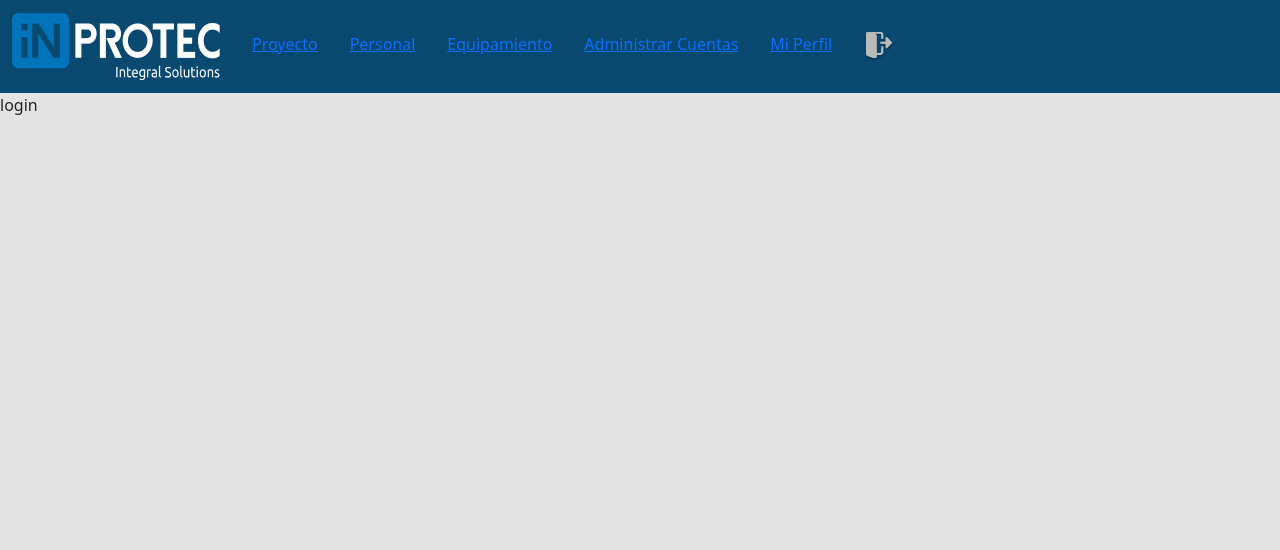
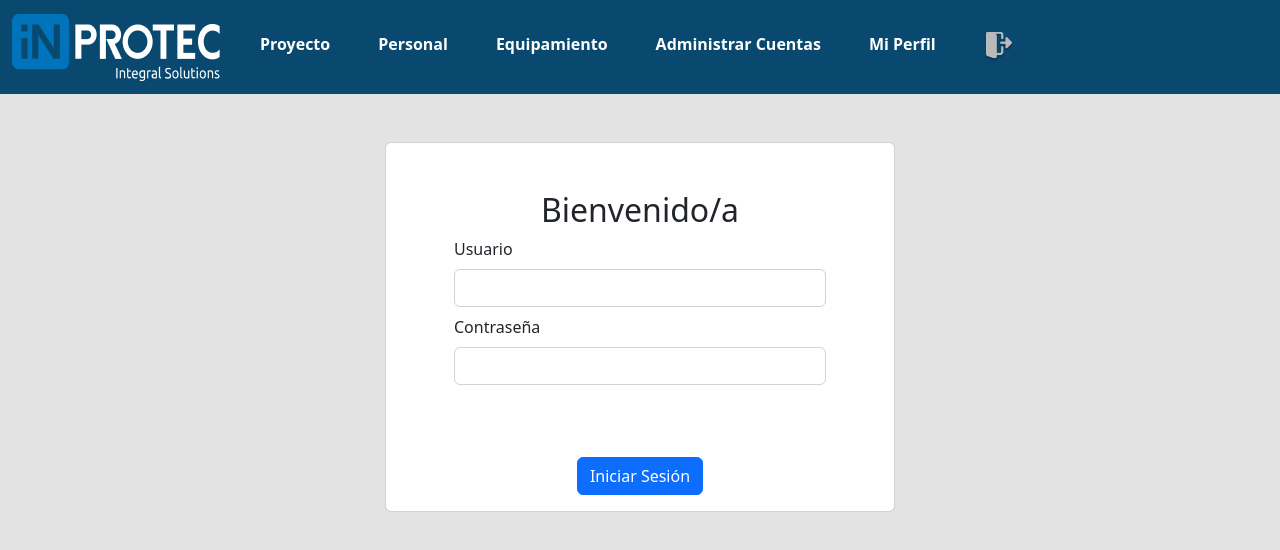
Before and after one commit to InprotecChile/Proyecto-HSE, a JavaScript app in the folder client/: page /login in a window 1280 px wide. Shown: the top 550 px of the page. Built offline with nearby package versions, Linux system fonts and the light colour scheme.

Commit message:
login + cambios menores

```diff
--- a/client/package.json
+++ b/client/package.json
@@ -7,6 +7,7 @@
     "@testing-library/react": "^13.4.0",
     "@testing-library/user-event": "^13.5.0",
     "bootstrap": "^5.2.3",
+    "formik": "^2.2.9",
     "react": "^18.2.0",
     "react-dom": "^18.2.0",
     "react-router-dom": "^6.8.2",
--- a/client/src/components/navbar.js
+++ b/client/src/components/navbar.js
@@ -1,4 +1,4 @@
-import {Link} from "react-router-dom";
+import {NavLink} from "react-router-dom";
 import "./navbar.scss";
 import logo from "../assets/img/logo.png";
 import logout from "../assets/img/logout.png";
@@ -9,30 +9,37 @@ const navbar = () => {
       <nav className="navbar navbar-expand-lg">
         <div className="container-fluid">
           <a className="navbar-brand" href="#">
-            <img src={logo}></img>
+            <img src={logo}/>
           </a>
-          <button className="navbar-toggler" type="button" data-bs-toggle="collapse" data-bs-target="#navbarNavAltMarkup" aria-controls="navbarNavAltMarkup" aria-expanded="false" aria-label="Toggle navigation">
+          <button className="navbar-toggler"
+            type="button"
+            data-bs-toggle="collapse"
+            data-bs-target="#navbarNavAltMarkup"
+            aria-controls="navbarNavAltMarkup"
+            aria-expanded="false"
+            aria-label="Toggle navigation">
             <span className="navbar-toggler-icon"></span>
           </button>
           <div className="collapse navbar-collapse" id="navbarNavAltMarkup">
-            <div className="navbar-nav">
+            <div className="navbar-nav fw-semibold">
               <a className="nav-link m-2">
-                <Link to="/proyecto">Proyecto</Link>
+                <NavLink className="nav-link" to="/proyecto" activeClassName="active-link">Proyecto</NavLink>
               </a>
               <a className="nav-link m-2">
-                <Link to="/personal">Personal</Link>
+                <NavLink className="nav-link" to="/personal" activeClassName="active-link">Personal</NavLink>
               </a>
               <a className="nav-link m-2">
-                <Link to="/equipamiento">Equipamiento</Link>
+                <NavLink className="nav-link" to="/equipamiento" activeClassName="active-link">Equipamiento</NavLink>
+              </a>
+
+              <a className="nav-link m-2">
+                <NavLink className="nav-link" to="/cuentas" activeClassName="active-link">Administrar Cuentas</NavLink>
               </a>
               <a className="nav-link m-2">
-                <Link to="/cuentas">Administrar Cuentas</Link>
+                <NavLink className="nav-link" to="/perfil">Mi Perfil</NavLink>
               </a>
               <a className="nav-link m-2">
-                <Link to="/perfil">Mi Perfil</Link>
-              </a>
-              <a className="nav-link m-2">
-                <img src={logout} width="30" height="30"></img>
+                <NavLink className="nav-link" to="/login"><img src={logout} width="30" height="30"></img></NavLink>
               </a>
             </div>
           </div>
--- a/client/src/components/navbar.scss
+++ b/client/src/components/navbar.scss
@@ -1,6 +1,13 @@
-$background-color: #094970;
-$font-color: #ffffff;
+nav {
+    background-color: #094970;
+}
 
-nav {
-    background-color: $background-color;
+.navbar-nav a {
+    color: white;
+    text-decoration: none;
 }
+
+.active-link{
+    background-color:#3287EC;
+    border-radius: 5px;
+}
--- a/client/src/pages/login.js
+++ b/client/src/pages/login.js
@@ -1,9 +1,97 @@
-const login = () => {
+import { useFormik } from "formik";
+
+const validate = (values) => {
+  const errors = {};
+
+  if(!values.email){
+    errors.email = "Campo requerido";
+  }else if(!/^[A-Z0-9._-]+@[A-Z0-9.-]+\.[A-Z]{2,4}$/i.test(values.email)){
+    errors.email = "Dirección de correo inválida";
+  }
+
+  if(!values.password){
+    errors.password = "Campo requerido";
+  }else if(values.password.length < 6){
+    errors.password = "La contraseña debe contener al menos 6 caracteres";
+  }
+
+  return errors;
+}
+
+const Login = () => {
+  const formik = useFormik({
+    initialValues:{
+      email:"",
+      password: "",
+    },
+    validate,
+    onSubmit: (values) => {
+      alert("Form enviado, datos: " + JSON.stringify(values, null, 2));
+    },
+  });
+
   return (
-    <div>
-      <p>login</p>
+    <div className="d-flex align-items-center">
+      <div className="container p-5">
+        <div className="row d-flex justify-content-center align-items-center">
+          <div className="col-12 col-md-9 col-lg-7 col-xl-6">
+            <div className="card">
+              <div className="card-body p-5">
+                <h2 className="text-center">Bienvenido/a</h2>
+
+                <form onSubmit={formik.handleSubmit}>
+                  <div className="row m-2">
+                    <div className="col-2 text-end">
+                      <label className="form-label" for="email">Usuario</label>
+                    </div>
+                    <div className="col-xxl-8">
+                      <input className="form-control"
+                        type="email"
+                        id="email"
+                        name="email"
+                        onChange={formik.handleChange}
+                        onBlur={formik.handleBlur}
+                        value={formik.values.email}/>
+                      {formik.touched.email && formik.errors.email ?(
+                        <div className="labelError text-danger">{formik.errors.email}</div>
+                      ) : null}
+                    </div>
+                  </div>
+                  <div className="row m-2">
+                    <div className="col-2 text-end">
+                      <label className="form-label" for="password">Contraseña</label>
+                    </div>
+                    <div className="col-xxl-8">
+                      <input className="form-control"
+                        type="password"
+                        id="password"
+                        name="password"
+                        onChange={formik.handleChange}
+                        onBlur={formik.handleBlur}
+                        value={formik.values.password}/>
+                      {formik.touched.password && formik.errors.password ?(
+                        <div className="labelError text-danger">{formik.errors.password}</div>
+                      ) : null}
+                    </div>
+                  </div>
+                </form>
+              </div>
+
+              <div className="d-flex justify-content-center m-3">
+                <input
+                  type="submit"
+                  value="Iniciar Sesión"
+                  className="btn btn-primary btn-block text-white"
+                />
+              </div>
+            </div>
+          </div>
+        </div>
+      </div>
+
+
     </div>
   );
 };
 
-export default login;
+export default Login;
--- a/client/src/pages/proyecto.js
+++ b/client/src/pages/proyecto.js
@@ -1,8 +1,44 @@
 const proyecto = () => {
     return (
-      <div>
-        <p>proyecto</p>
+      <div className="container-fluid p-4">
+        <div>
+          <button type="button" className="btn btn-primary m-2">Añadir Proyecto</button>
+        </div>
+        <div class="accordion accordion-flush" id="accordionFlushExample">
+          <div class="accordion-item">
+            <h2 class="accordion-header" id="flush-headingOne">
+              <button class="accordion-button collapsed" type="button" data-bs-toggle="collapse" data-bs-target="#flush-collapseOne" aria-expanded="false" aria-controls="flush-collapseOne">
+                Accordion Item #1
+              </button>
+            </h2>
+            <div id="flush-collapseOne" class="accordion-collapse collapse" aria-labelledby="flush-headingOne" data-bs-parent="#accordionFlushExample">
+              <div class="accordion-body">Placeholder content for this accordion, which is intended to demonstrate the <code>.accordion-flush</code> class. This is the first item's accordion body.</div>
+            </div>
+          </div>
+          <div class="accordion-item">
+            <h2 class="accordion-header" id="flush-headingTwo">
+              <button class="accordion-button collapsed" type="button" data-bs-toggle="collapse" data-bs-target="#flush-collapseTwo" aria-expanded="false" aria-controls="flush-collapseTwo">
+                Accordion Item #2
+              </button>
+            </h2>
+            <div id="flush-collapseTwo" class="accordion-collapse collapse" aria-labelledby="flush-headingTwo" data-bs-parent="#accordionFlushExample">
+              <div class="accordion-body">Placeholder content for this accordion, which is intended to demonstrate the <code>.accordion-flush</code> class. This is the second item's accordion body. Let's imagine this being filled with some actual content.</div>
+            </div>
+          </div>
+          <div class="accordion-item">
+            <h2 class="accordion-header" id="flush-headingThree">
+              <button class="accordion-button collapsed" type="button" data-bs-toggle="collapse" data-bs-target="#flush-collapseThree" aria-expanded="false" aria-controls="flush-collapseThree">
+                Accordion Item #3
+              </button>
+            </h2>
+            <div id="flush-collapseThree" class="accordion-collapse collapse" aria-labelledby="flush-headingThree" data-bs-parent="#accordionFlushExample">
+              <div class="accordion-body">Placeholder content for this accordion, which is intended to demonstrate the <code>.accordion-flush</code> class. This is the third item's accordion body. Nothing more exciting happening here in terms of content, but just filling up the space to make it look, at least at first glance, a bit more representative of how this would look in a real-world application.</div>
+            </div>
+          </div>
+        </div>
       </div>
+
+
     );
   };
 
```
Also changed, not shown: 1 other file (tests, documents, lock files or other folders).
